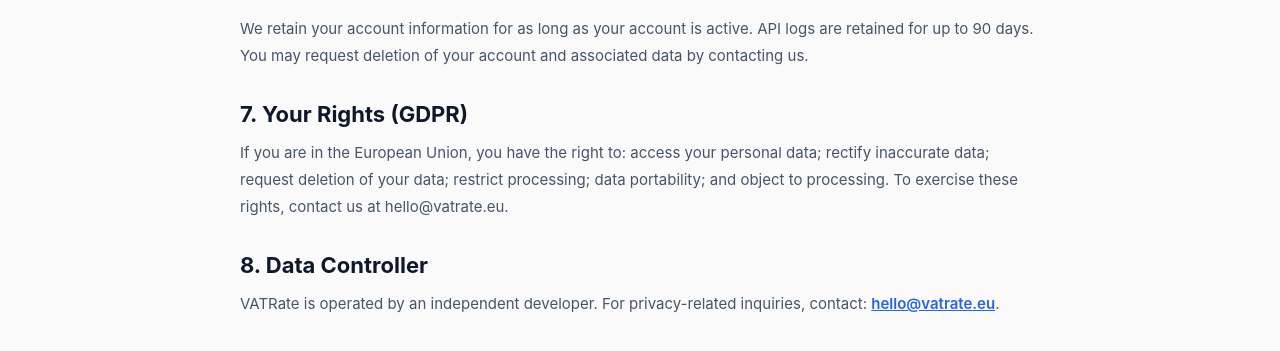
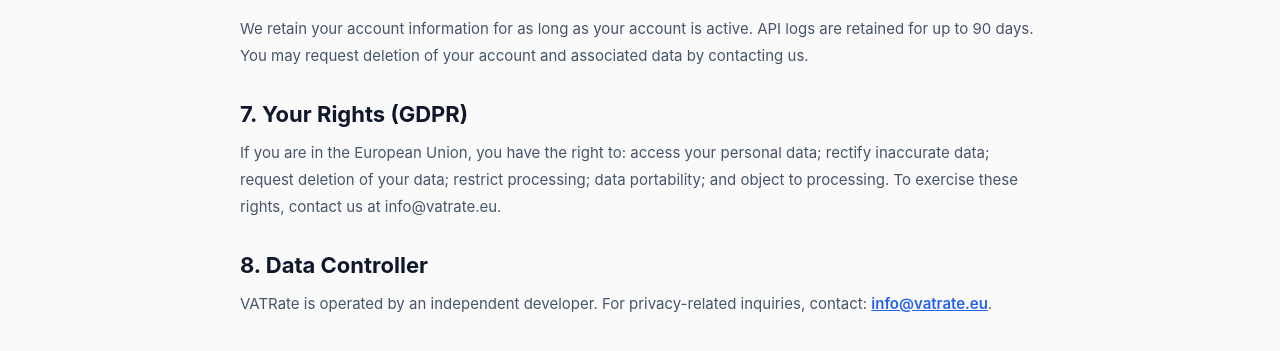
Before and after one commit to davideponti/vatrate, a Next.js app in the folder apps/web/: page /privacy in a window 1280 px wide. Shown: the part 1006-1357 px from the top of the page. Built offline with nearby package versions, Linux system fonts and the light colour scheme.

Commit message:
Update all email addresses from hello@vatrate.eu to info@vatrate.eu

```diff
--- a/apps/web/app/docs/page.tsx
+++ b/apps/web/app/docs/page.tsx
@@ -243,7 +243,7 @@
           </div>
           <div style={{display: 'flex', flexDirection: 'column', gap: 8}}>
             <div style={{fontSize: 13, fontWeight: 700, color: '#0f172a', textTransform: 'uppercase', letterSpacing: 1, marginBottom: 8}}>Company</div>
-            <a href="mailto:hello@vatrate.eu" style={{color: '#64748b', textDecoration: 'none', fontSize: 14}}>Contact</a>
+            <a href="mailto:info@vatrate.eu" style={{color: '#64748b', textDecoration: 'none', fontSize: 14}}>Contact</a>
             <a href="https://github.com/davideponti/vatrate/issues" target="_blank" style={{color: '#64748b', textDecoration: 'none', fontSize: 14}}>Report Issue</a>
             <Link href="/terms" style={{color: '#64748b', textDecoration: 'none', fontSize: 14}}>Terms &amp; Conditions</Link>
             <Link href="/privacy" style={{color: '#64748b', textDecoration: 'none', fontSize: 14}}>Privacy Policy</Link>
--- a/apps/web/app/page.tsx
+++ b/apps/web/app/page.tsx
@@ -557,7 +557,7 @@
           </div>
           <div style={styles.footerCol}>
             <div style={styles.footerTitle}>Company</div>
-            <a href="mailto:hello@vatrate.eu" style={styles.footerLink}>Contact</a>
+            <a href="mailto:info@vatrate.eu" style={styles.footerLink}>Contact</a>
             <a href="https://github.com/davideponti/vatrate/issues" target="_blank" style={styles.footerLink}>Report Issue</a>
             <Link href="/terms" style={styles.footerLink}>Terms &amp; Conditions</Link>
             <Link href="/privacy" style={styles.footerLink}>Privacy Policy</Link>
--- a/apps/web/app/pricing/page.tsx
+++ b/apps/web/app/pricing/page.tsx
@@ -109,7 +109,7 @@
         <div style={{marginTop: 60, padding: 32, background: '#f8fafc', borderRadius: 16, border: '1px solid #e2e8f0', textAlign: 'center'}}>
           <h3 style={{fontSize: 18, fontWeight: 700, margin: '0 0 8px', color: '#0f172a'}}>Need a custom plan?</h3>
           <p style={{color: '#64748b', fontSize: 15, margin: '0 0 16px'}}>We offer white-label solutions, Shopify apps, and platform integrations.</p>
-          <a href="mailto:hello@vatrate.eu" style={{color: '#2563eb', fontWeight: 600, fontSize: 15}}>hello@vatrate.eu</a>
+          <a href="mailto:info@vatrate.eu" style={{color: '#2563eb', fontWeight: 600, fontSize: 15}}>info@vatrate.eu</a>
         </div>
       </section>
 
@@ -136,7 +136,7 @@
           </div>
           <div style={{display: 'flex', flexDirection: 'column', gap: 8}}>
             <div style={{fontSize: 13, fontWeight: 700, color: '#0f172a', textTransform: 'uppercase', letterSpacing: 1, marginBottom: 8}}>Company</div>
-            <a href="mailto:hello@vatrate.eu" style={{color: '#64748b', textDecoration: 'none', fontSize: 14}}>Contact</a>
+            <a href="mailto:info@vatrate.eu" style={{color: '#64748b', textDecoration: 'none', fontSize: 14}}>Contact</a>
             <a href="https://github.com/davideponti/vatrate/issues" target="_blank" style={{color: '#64748b', textDecoration: 'none', fontSize: 14}}>Report Issue</a>
             <Link href="/terms" style={{color: '#64748b', textDecoration: 'none', fontSize: 14}}>Terms &amp; Conditions</Link>
             <Link href="/privacy" style={{color: '#64748b', textDecoration: 'none', fontSize: 14}}>Privacy Policy</Link>
--- a/apps/web/app/privacy/page.tsx
+++ b/apps/web/app/privacy/page.tsx
@@ -72,14 +72,14 @@
           <section>
             <h2 style={{fontSize: 22, fontWeight: 700, margin: '0 0 12px', color: '#0f172a'}}>7. Your Rights (GDPR)</h2>
             <p style={{color: '#475569', lineHeight: 1.8, fontSize: 15, margin: 0}}>
-              If you are in the European Union, you have the right to: access your personal data; rectify inaccurate data; request deletion of your data; restrict processing; data portability; and object to processing. To exercise these rights, contact us at hello@vatrate.eu.
+              If you are in the European Union, you have the right to: access your personal data; rectify inaccurate data; request deletion of your data; restrict processing; data portability; and object to processing. To exercise these rights, contact us at info@vatrate.eu.
             </p>
           </section>
 
           <section>
             <h2 style={{fontSize: 22, fontWeight: 700, margin: '0 0 12px', color: '#0f172a'}}>8. Data Controller</h2>
             <p style={{color: '#475569', lineHeight: 1.8, fontSize: 15, margin: 0}}>
-              VATRate is operated by an independent developer. For privacy-related inquiries, contact: <a href="mailto:hello@vatrate.eu" style={{color: '#2563eb', fontWeight: 600}}>hello@vatrate.eu</a>.
+              VATRate is operated by an independent developer. For privacy-related inquiries, contact: <a href="mailto:info@vatrate.eu" style={{color: '#2563eb', fontWeight: 600}}>info@vatrate.eu</a>.
             </p>
           </section>
 
@@ -116,7 +116,7 @@
           </div>
           <div style={{display: 'flex', flexDirection: 'column', gap: 8}}>
             <div style={{fontSize: 13, fontWeight: 700, color: '#0f172a', textTransform: 'uppercase', letterSpacing: 1, marginBottom: 8}}>Company</div>
-            <a href="mailto:hello@vatrate.eu" style={{color: '#64748b', textDecoration: 'none', fontSize: 14}}>Contact</a>
+            <a href="mailto:info@vatrate.eu" style={{color: '#64748b', textDecoration: 'none', fontSize: 14}}>Contact</a>
             <a href="https://github.com/davideponti/vatrate/issues" target="_blank" style={{color: '#64748b', textDecoration: 'none', fontSize: 14}}>Report Issue</a>
             <Link href="/terms" style={{color: '#64748b', textDecoration: 'none', fontSize: 14}}>Terms & Conditions</Link>
             <Link href="/privacy" style={{color: '#64748b', textDecoration: 'none', fontSize: 14}}>Privacy Policy</Link>
--- a/apps/web/app/terms/page.tsx
+++ b/apps/web/app/terms/page.tsx
@@ -93,7 +93,7 @@
           <section>
             <h2 style={{fontSize: 22, fontWeight: 700, margin: '0 0 12px', color: '#0f172a'}}>10. Contact</h2>
             <p style={{color: '#475569', lineHeight: 1.8, fontSize: 15, margin: 0}}>
-              For questions about these terms, contact us at <a href="mailto:hello@vatrate.eu" style={{color: '#2563eb', fontWeight: 600}}>hello@vatrate.eu</a>.
+              For questions about these terms, contact us at <a href="mailto:info@vatrate.eu" style={{color: '#2563eb', fontWeight: 600}}>info@vatrate.eu</a>.
             </p>
           </section>
         </div>
@@ -123,7 +123,7 @@
           </div>
           <div style={{display: 'flex', flexDirection: 'column', gap: 8}}>
             <div style={{fontSize: 13, fontWeight: 700, color: '#0f172a', textTransform: 'uppercase', letterSpacing: 1, marginBottom: 8}}>Company</div>
-            <a href="mailto:hello@vatrate.eu" style={{color: '#64748b', textDecoration: 'none', fontSize: 14}}>Contact</a>
+            <a href="mailto:info@vatrate.eu" style={{color: '#64748b', textDecoration: 'none', fontSize: 14}}>Contact</a>
             <a href="https://github.com/davideponti/vatrate/issues" target="_blank" style={{color: '#64748b', textDecoration: 'none', fontSize: 14}}>Report Issue</a>
             <Link href="/terms" style={{color: '#64748b', textDecoration: 'none', fontSize: 14}}>Terms & Conditions</Link>
             <Link href="/privacy" style={{color: '#64748b', textDecoration: 'none', fontSize: 14}}>Privacy Policy</Link>
```
Also changed, not shown: 1 other file (tests, documents, lock files or other folders).
